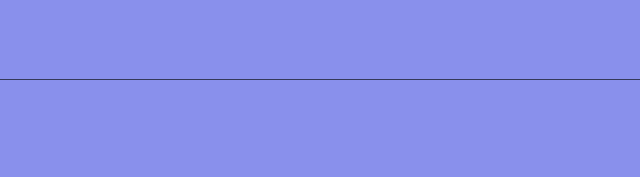
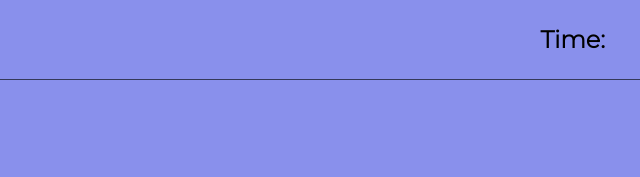
Before and after one commit to Frank-Colorado/code-quiz-game, a plain HTML site: page index.html in a window 1280 px wide. Shown: the top 177 px of the page, 620-1260 px from the left. Drawn offline with Linux system fonts and the light colour scheme.

Commit message:
added stlying for '.timerDiv'

```diff
--- a/assets/style.css
+++ b/assets/style.css
@@ -52,6 +52,14 @@ li {
 
 .navbar h2 {
   color: black;
+}
+
+.timerDiv {
+  display: flex;
+}
+
+.timerDiv #timer {
+  padding-left: 5px;
 }
 
 /* MAIN STYLING */
--- a/index.html
+++ b/index.html
@@ -19,7 +19,10 @@
       <h2>
         <a id="viewResults" onclick="quiz.end()"> View Test Results </a>
       </h2>
-      <h2 id="timer"></h2>
+      <div class="timerDiv">
+        <h2>Time:</h2>
+        <h2 id="timer"></h2>
+      </div>
     </header>
 
     <!-- MAIN SECTION -->
```
